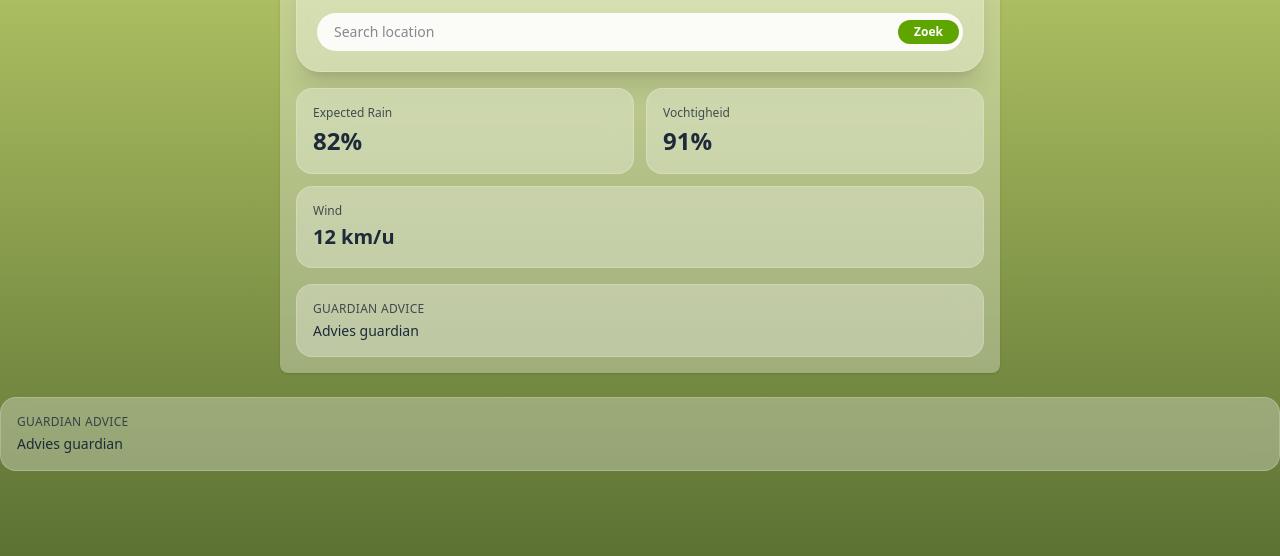
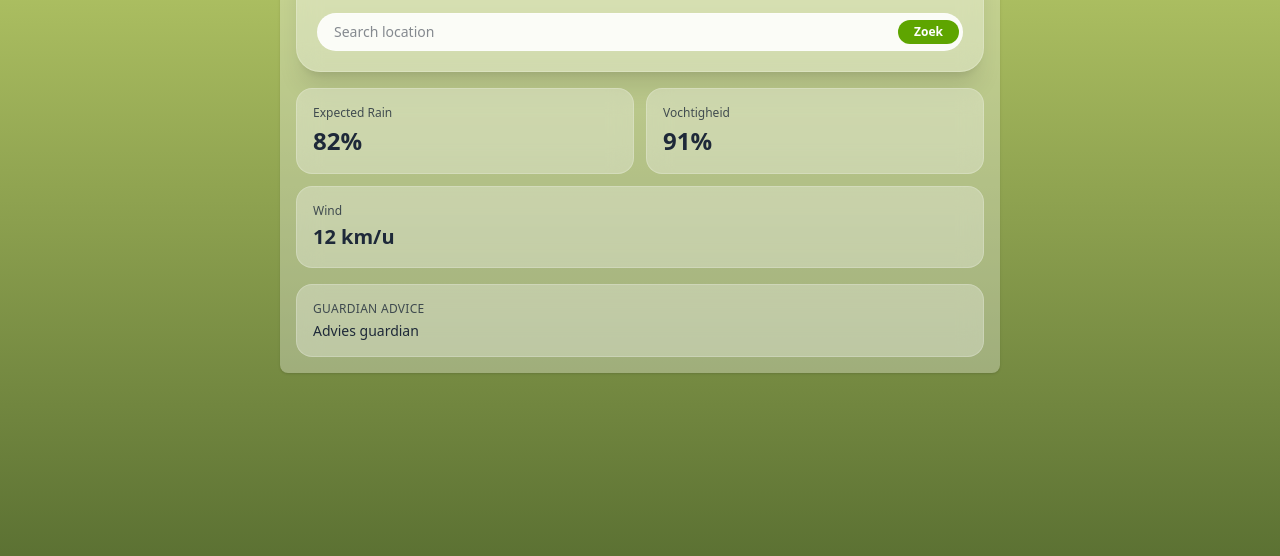
Before and after one commit to SyntraPXL25Kobe/groepswerk1-weatherapp-team2, a plain HTML site: page guardian.html in a window 1280 px wide. Shown: the part 196-752 px from the top of the page. Drawn offline with nearby package versions, Linux system fonts and the light colour scheme.

Commit message:
removed second advice guardian

```diff
--- a/guardian.html
+++ b/guardian.html
@@ -97,20 +97,6 @@
         </div>
       </section>
 
-    </div>
-
-    <!-- adivce -->
-    <section
-      class="rounded-2xl p-4 bg-[var(--bg-info)] backdrop-blur-md border border-white/20 text-sm"
-    >
-      <p class="text-xs uppercase tracking-wide opacity-80 mb-1">
-        Guardian Advice
-      </p>
-      <p class="leading-snug">
-        Advies guardian
-      </p>
-    </section>
-
 
   </div>
 </body>
```
